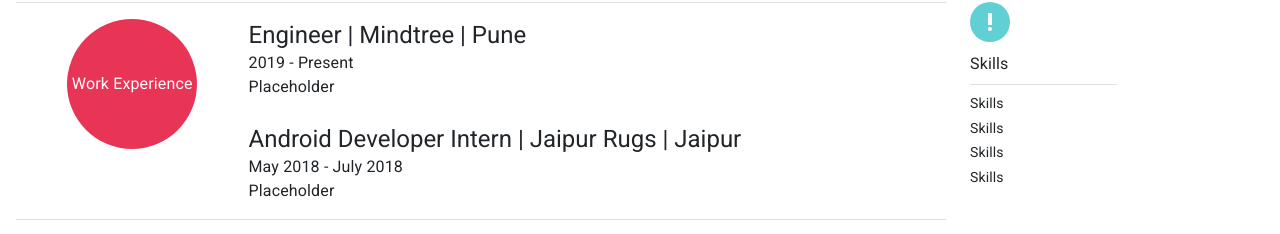
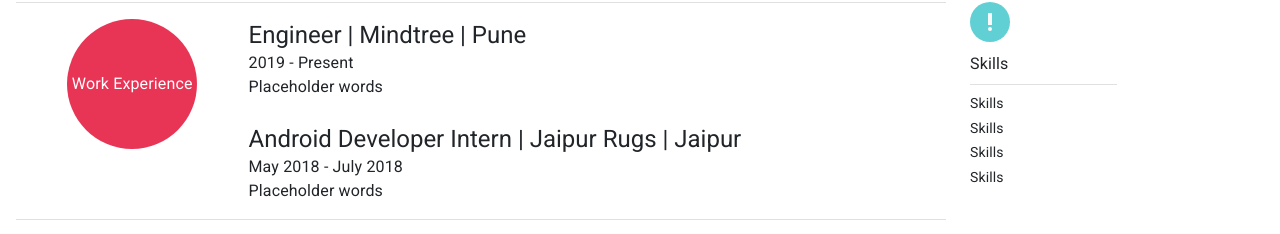
Before and after one commit to prateekvijayvergiya/prateekvijayvergiya.github.io, a Next.js app: page / in a window 1280 px wide. Both pictures are taken after a click on the button "RESUME". Shown: the part 181-415 px from the top of the page. Built offline with nearby package versions, Linux system fonts and the light colour scheme.

Commit message:
updated the placeholders

```diff
--- a/components/resume/workExperience/index.js
+++ b/components/resume/workExperience/index.js
@@ -20,7 +20,7 @@
           2019 - Present
         </Typography>
         <Typography>
-          Placeholder
+          Placeholder words
         </Typography>
         <Spacer/>
         <Typography variant={'h5'}>
@@ -30,7 +30,7 @@
           May 2018 - July 2018
         </Typography>
         <Typography>
-          Placeholder
+          Placeholder words
         </Typography>
       </Grid>
     </Grid>
```
